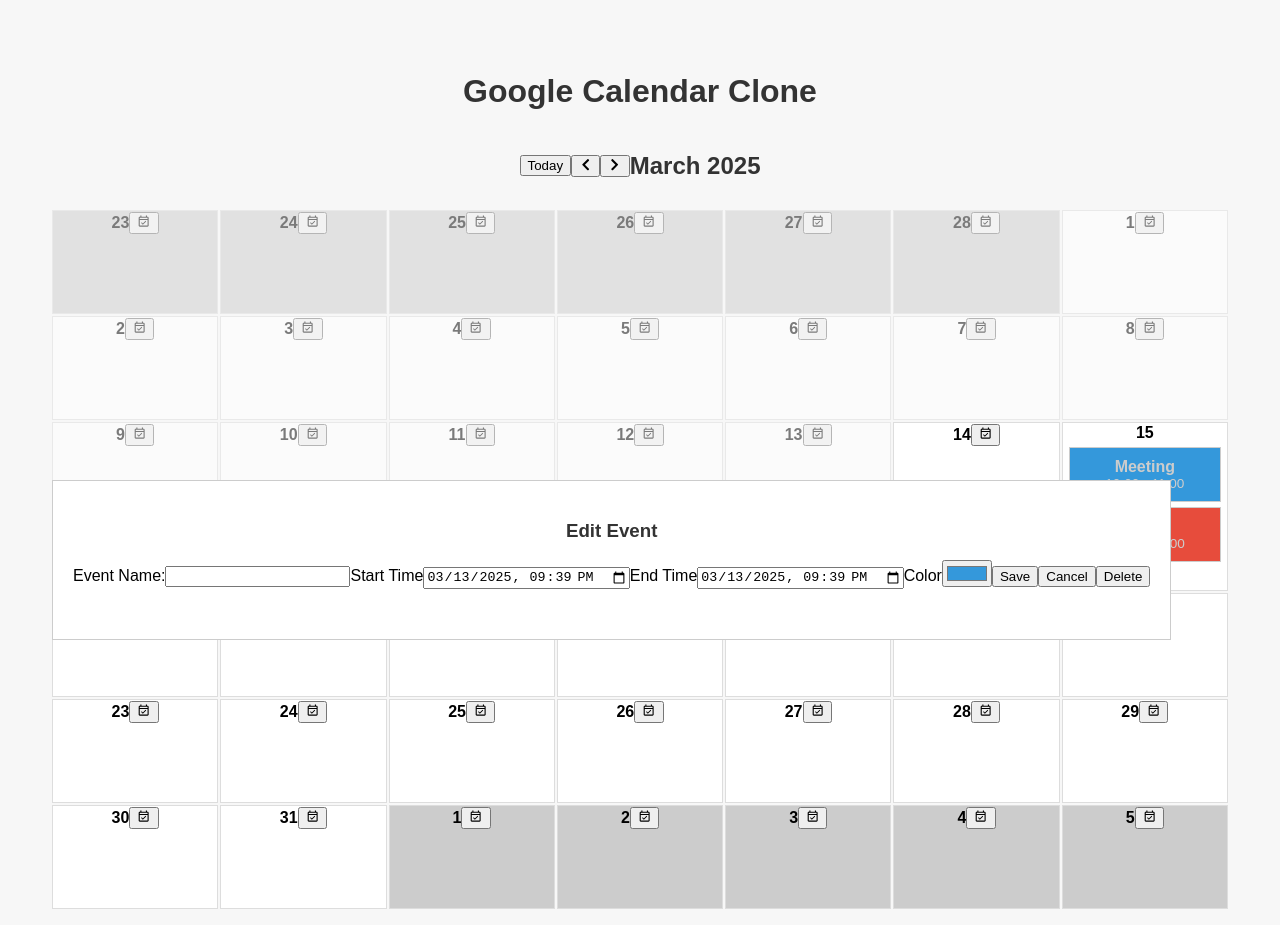
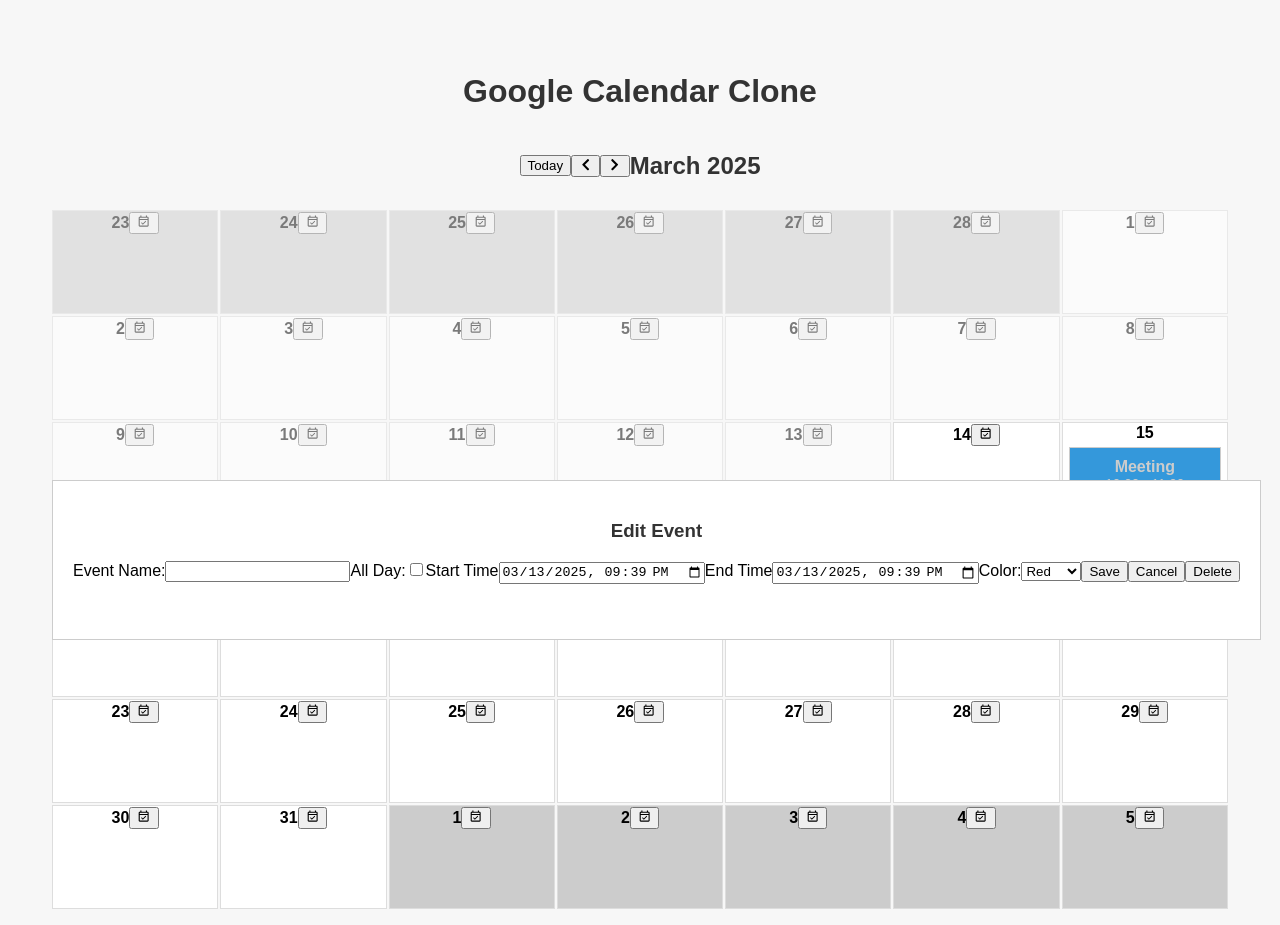
Before and after one commit to SantiagoYanezFerreiro/google-calendar-clone, a React (Vite) app: page / in a window 1280 px wide. Both pictures are taken after a click on the element "10". Built offline with nearby package versions, Linux system fonts and the light colour scheme.

Commit message:
fixed required and input checks

```diff
--- a/src/components/EventModal.tsx
+++ b/src/components/EventModal.tsx
@@ -25,11 +25,31 @@
     allDay: event?.allDay || false,
   });
 
-  const handleChange = (e: React.ChangeEvent<HTMLInputElement>) => {
+  const handleChange = (
+    e: React.ChangeEvent<HTMLInputElement | HTMLSelectElement>
+  ) => {
     setEventData({ ...eventData, [e.target.name]: e.target.value });
   };
 
+  const handleAllDayChange = (e: React.ChangeEvent<HTMLInputElement>) => {
+    setEventData({ ...eventData, allDay: e.target.checked });
+  };
+
   const handleSave = () => {
+    if (!eventData.name.trim()) {
+      alert("Event name is required");
+      return;
+    }
+    if (!eventData.allDay) {
+      if (!eventData.startTime || !eventData.endTime) {
+        alert("Start time and End Time are required");
+        return;
+      }
+      if (new Date(eventData.startTime) < new Date(eventData.endTime)) {
+        alert("Start time must be before end time");
+        return;
+      }
+    }
     onSave(eventData);
   };
 
@@ -38,7 +58,7 @@
   };
 
   return (
-    <div className="modal">
+    <div className="modal" role="dialog" aria-modal="true">
       <h3>{event ? "Edit Event" : "Create Event"}</h3>
       <label>Event Name:</label>
       <input
@@ -49,12 +69,21 @@
         required
       />
 
+      <label>All Day:</label>
+      <input
+        type="checkbox"
+        name="allDay"
+        checked={eventData.allDay}
+        onChange={handleAllDayChange}
+      />
+
       <label>Start Time</label>
       <input
         type="datetime-local"
         name="startTime"
         value={eventData.startTime}
         onChange={handleChange}
+        disabled={eventData.allDay}
         required={!eventData.allDay}
       />
 
@@ -64,15 +93,16 @@
         name="endTime"
         value={eventData.endTime}
         onChange={handleChange}
+        disabled={eventData.allDay}
+        required={!eventData.allDay}
       />
 
-      <label>Color</label>
-      <input
-        type="color"
-        name="color"
-        value={eventData.color}
-        onChange={handleChange}
-      />
+      <label>Color:</label>
+      <select name="color" value={eventData.color} onChange={handleChange}>
+        <option value="red">Red</option>
+        <option value="blue">Blue</option>
+        <option value="green">Green</option>
+      </select>
 
       <button onClick={handleSave}>Save</button>
       <button onClick={onClose}>Cancel</button>
```
